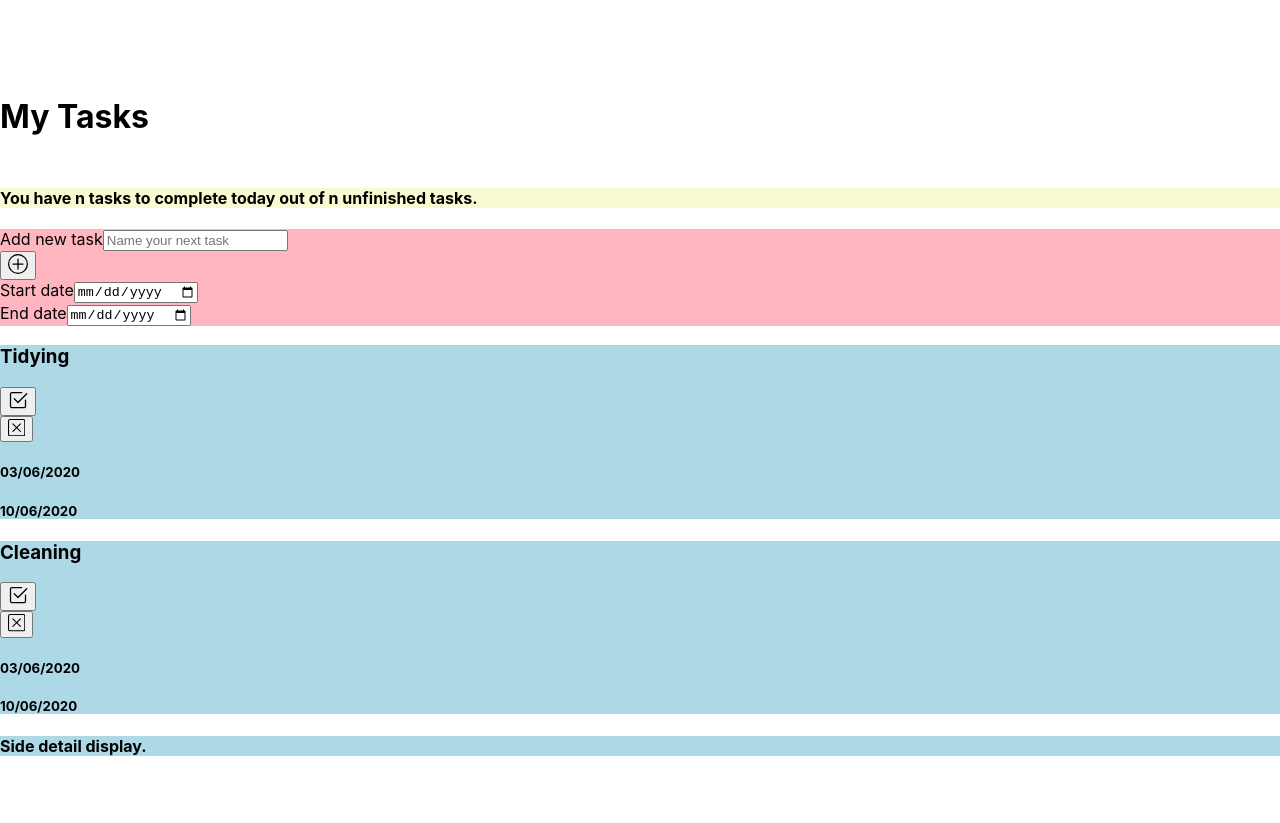
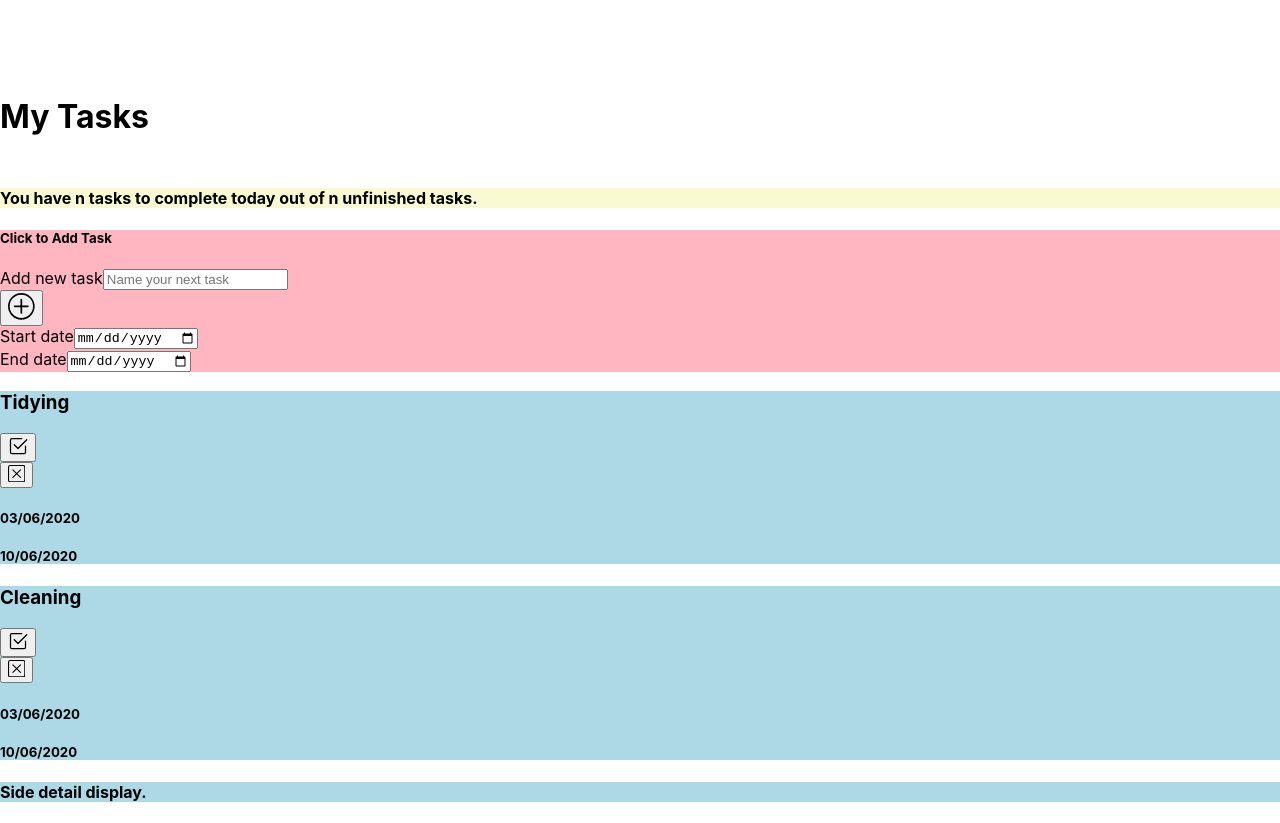
Before and after one commit to smbryar/todo_react_application, a React (Create React App) app: page / in a window 1280 px wide. Before the commit the page ends 800 px from the top, so only its background shows below. Built offline with nearby package versions, Linux system fonts and the light colour scheme; the HTML template or start-up script is replaced by a standard one.

Commit message:
Card toggling for add task

```diff
--- a/src/AddTask/AddTask.css
+++ b/src/AddTask/AddTask.css
@@ -1,3 +1,4 @@
 .add-task {
+    width: 100%;
     background-color: lightpink;
 }
--- a/src/AddTask/AddTask.js
+++ b/src/AddTask/AddTask.js
@@ -1,10 +1,25 @@
 import React from 'react';
-import ButtonItem, { AddIcon } from '../ButtonItem/ButtonItem'
+import ButtonItem, { AddIcon } from '../ButtonItem/ButtonItem';
+import Collapse from 'react-bootstrap/Collapse';
+import Card from 'react-bootstrap/Card';
 import './AddTask.css';
 
 function AddTask(props) {
+  const [open, setOpen] = React.useState(false);
   return (
-        <div className="card-header container-fluid rounded add-task">
+    <Card className="add-task">
+    <Card.Header
+      as="h5"
+      onClick={() => setOpen(!open)}
+      aria-controls="add-task-contents"
+      aria-expanded={open}
+    >
+      Click to Add Task
+    </Card.Header>
+
+    <Collapse in={open}>
+          <Card.Body>
+          <div id="add-task-contents">
           <div className="row">
 
             <div className="col-10">
@@ -19,8 +34,8 @@ function AddTask(props) {
 
             <div className="col-2">
               <div className="float-right">
-                <ButtonItem type="submit">
-                  <AddIcon squareHeight="1.5em"/>
+                <ButtonItem type="submit" hoverText="Add Task">
+                  <AddIcon squareHeight="2em"/>
                 </ButtonItem>
             </div>
             </div>
@@ -46,8 +61,11 @@ function AddTask(props) {
               </form>
             </div>
           </div>
+        </div>
+          </Card.Body>
 
-        </div>
+      </Collapse>
+    </Card>
   );
 }
 
```
